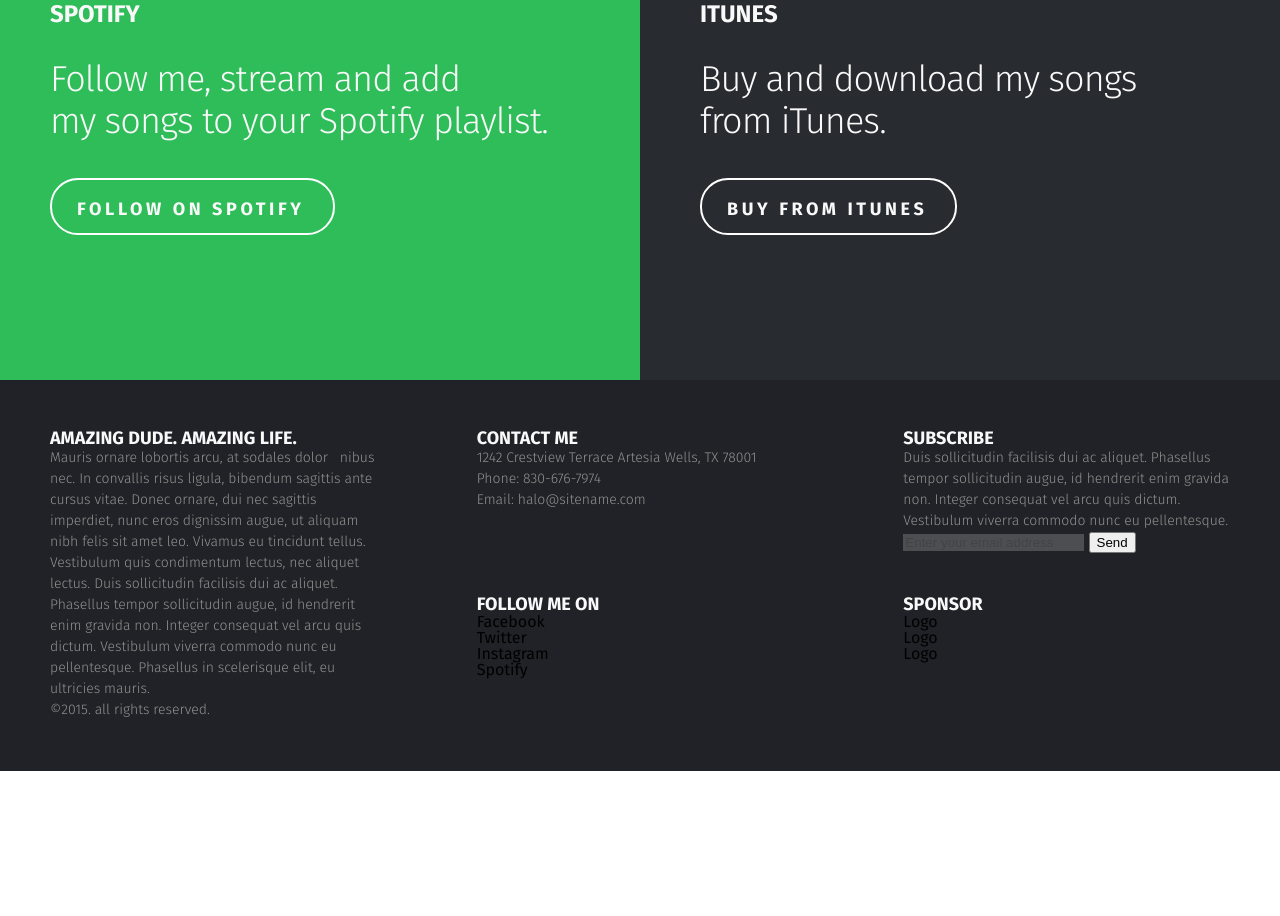
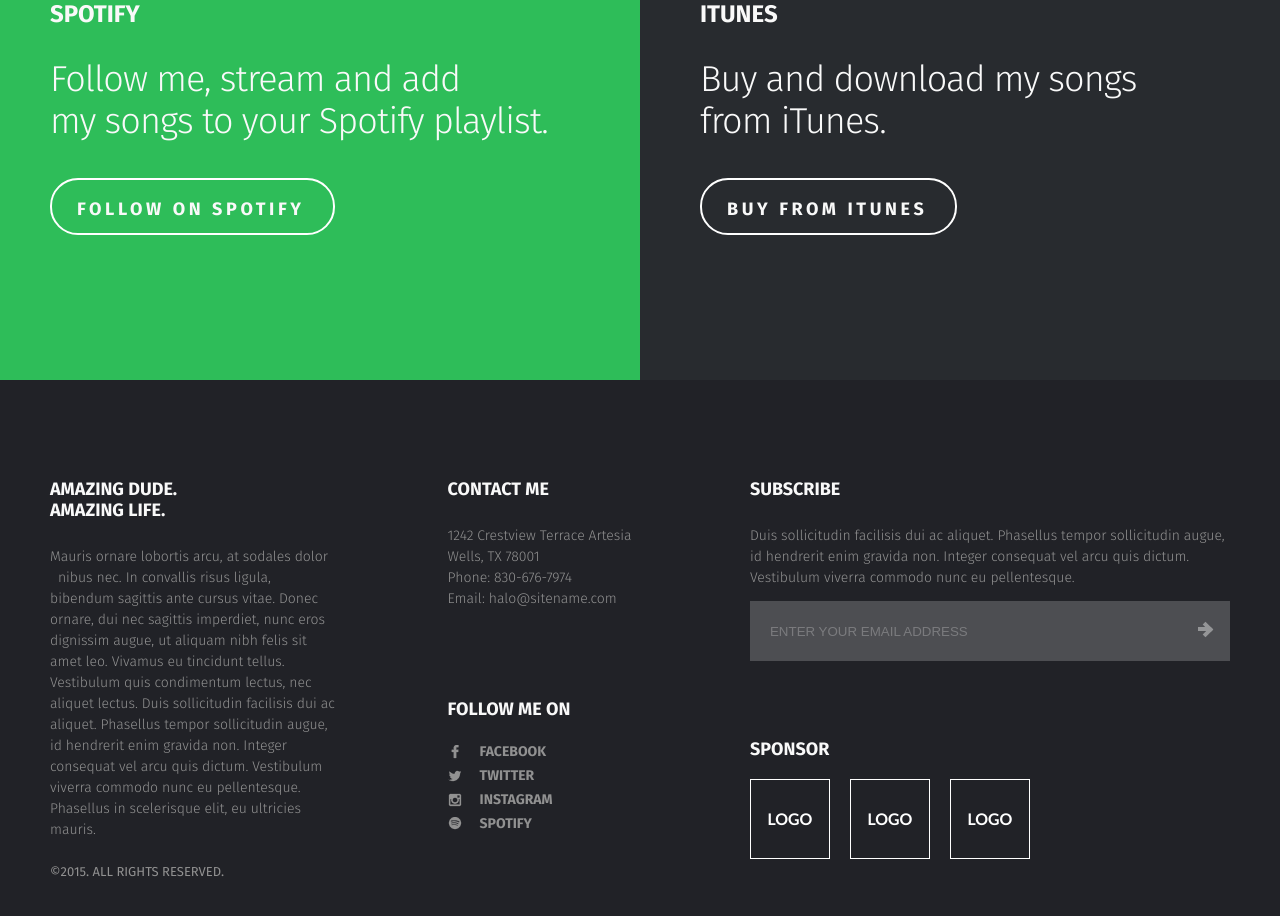
Before and after one commit to costaline/amazing, a website: page source/index.html in a window 1280 px wide. Shown: the part 3465-4381 px from the top of the page. Before the commit the page ends 4236 px from the top, so only its background shows below. Drawn offline with nearby package versions, Linux system fonts and the light colour scheme; files that its build step writes are made by us from their sources; files whose address does not match are found by name.

Commit message:
fix style footer

```diff
--- /dev/null
+++ b/source/blocks/follow/style/follow.scss
@@ -0,0 +1,36 @@
+.follow__list {
+  margin-top: -3px;
+}
+
+.follow__item {
+  margin-bottom: 8px;
+}
+
+.follow__link {
+  padding-left: 32px;
+
+  text-decoration: none;
+  text-transform: uppercase;
+  color: #919191;
+  font-weight: 700;
+  font-size: 14px;
+
+  background-image: url(../img/sprite.png);
+  background-repeat: no-repeat;
+
+  &--facebook {
+    background-position: 0 -1px;
+  }
+
+  &--twitter {
+    background-position: 0 -25px;
+  }
+
+  &--instagram {
+    background-position: 0 -49px;
+  }
+
+  &--spotify {
+    background-position: 0 -74px;
+  }
+}
--- a/source/blocks/footer/style/footer.scss
+++ b/source/blocks/footer/style/footer.scss
@@ -1,15 +1,17 @@
 .footer {
-  padding-top: 50px;
-  padding-bottom: 50px;
+  padding-top: 100px;
+  padding-bottom: 150px;
 
   background-color: #212227;
 
   & .container {
     display: grid;
-    grid-template-columns: 1fr 1fr 1fr;
+    grid-template-columns: 3fr 2fr 5fr;
     grid-template-areas: 'hero contact subscribe'
                         'hero follow sponsor';
-    grid-column-gap: 100px;
+    grid-template-rows: 200px 200px;
+    grid-column-gap: 112px;
+    grid-row-gap: 20px;
   }
 }
 
@@ -31,13 +33,18 @@
 
 .footer__sponsor {
   grid-area: sponsor;
+
+  padding-top: 40px;
 }
 
 .footer__title {
+  margin-bottom: 25px;
+
   color: #f9f9f9;
   font-size: 18px;
   font-weight: 700;
   text-transform: uppercase;
+  line-height: 21px;
 }
 
 .footer__text {
@@ -48,8 +55,76 @@
   line-height: 21px;
 }
 
+.footer__copyright {
+  margin-top: 25px;
+
+  text-transform: uppercase;
+  color: #919191;
+  font-size: 13px;
+}
+
+.footer__form {
+  position: relative;
+
+  margin-top: 12px;
+}
+
 .footer__input {
+  padding-left: 20px;
+  width: 480px;
+  height: 60px;
   background-color: #909193;
   opacity: 0.4;
   border: none;
+
+  &::placeholder {
+    color: #ffffff;
+    text-transform: uppercase;
+  }
 }
+
+.footer__button {
+  position: absolute;
+  right: 0;
+  top: 0;
+
+  height: 60px;
+  width: 60px;
+
+  background-color: transparent;
+  border: none;
+
+  opacity: 0.4;
+
+  &::before {
+    content: "";
+
+    position: relative;
+    left: 24px;
+
+    display: block;
+    box-sizing: border-box;
+    width: 11px;
+    height: 11px;
+
+    border-top: 4px solid #ffffff;
+    border-right: 4px solid #ffffff;
+
+    transform: rotate(45deg);
+  }
+
+  &::after {
+    content: "";
+
+    position: relative;
+    top: -7.5px;
+    left: 22px;
+
+    box-sizing: border-box;
+    display: block;
+    width: 11px;
+    height: 4px;
+
+    background-color: #ffffff;
+  }
+}
--- /dev/null
+++ b/source/blocks/sponsor/style/sponsor.scss
@@ -0,0 +1,21 @@
+.sponsor__list {
+  margin-top: -7px;
+  display: grid;
+  grid-template-columns: 80px 80px 80px;
+  grid-column-gap: 20px;
+}
+
+.sponsor__link {
+  display: flex;
+  align-items: center;
+  justify-content: center;
+  width: 80px;
+  height: 80px;
+
+  font-family: 'Lato';
+  text-decoration: none;
+  text-transform: uppercase;
+  color: #ffffff;
+
+  border: 1px solid #ffffff;
+}
--- a/source/index.html
+++ b/source/index.html
@@ -131,7 +131,7 @@
   <footer class="footer">
     <div class="container">
       <section class="footer__hero">
-        <h3 class="footer__title">Amazing Dude. Amazing Life.</h3>
+        <h3 class="footer__title">Amazing Dude. <br>Amazing Life.</h3>
         <p class="footer__text">
           Mauris ornare lobortis arcu, at sodales dolor finibus nec. In convallis risus ligula, bibendum sagittis ante
           cursus vitae. Donec ornare, dui nec sagittis imperdiet, nunc eros dignissim augue, ut aliquam nibh felis sit
@@ -142,7 +142,7 @@
           vel arcu quis dictum. Vestibulum viverra commodo nunc eu pellentesque. Phasellus in scelerisque elit, eu
           ultricies mauris.
         </p>
-        <p class="footer__text">
+        <p class="footer__copyright">
           &copy;2015. all rights reserved.
         </p>
       </section>
@@ -162,11 +162,19 @@
 
       <section class="footer__follow">
         <h3 class="footer__title">Follow me on</h3>
-        <ul class="follow-list">
-          <li class="follow-list__item">Facebook</li>
-          <li class="follow-list__item">Twitter</li>
-          <li class="follow-list__item">Instagram</li>
-          <li class="follow-list__item">Spotify</li>
+        <ul class="follow__list">
+          <li class="follow__item">
+            <a class="follow__link follow__link--facebook" href="#">Facebook</a>
+          </li>
+          <li class="follow__item">
+            <a class="follow__link follow__link--twitter" href="#">Twitter</a>
+          </li>
+          <li class="follow__item">
+            <a class="follow__link follow__link--instagram" href="#">Instagram</a>
+          </li>
+          <li class="follow__item">
+            <a class="follow__link follow__link--spotify" href="#">Spotify</a>
+          </li>
         </ul>
       </section>
 
@@ -180,18 +188,24 @@
         <form class="footer__form" action="">
           <label for="email"></label>
           <input class="footer__input" type="email" name="email" id="email" placeholder="Enter your email address">
-          <button type="submit">
-            <span class="visually-hidden!">Send</span>
+          <button class="footer__button" type="submit">
+            <span class="visually-hidden">Send</span>
           </button>
         </form>
       </section>
 
       <section class="footer__sponsor">
         <h3 class="footer__title">Sponsor</h3>
-        <ul class="sponsor-list">
-          <li class="sponsor-list__item">Logo</li>
-          <li class="sponsor-list__item">Logo</li>
-          <li class="sponsor-list__item">Logo</li>
+        <ul class="sponsor__list">
+          <li class="sponsor__item">
+            <a class="sponsor__link" href="#">Logo</a>
+          </li>
+          <li class="sponsor__item">
+            <a class="sponsor__link" href="#">Logo</a>
+          </li>
+          <li class="sponsor__item">
+            <a class="sponsor__link" href="#">Logo</a>
+          </li>
         </ul>
       </section>
     </div>
--- a/source/style/style.scss
+++ b/source/style/style.scss
@@ -16,3 +16,5 @@
 @import "../blocks/music/style/music.scss";
 @import "../blocks/button/style/button.scss";
 @import "../blocks/footer/style/footer.scss";
+@import "../blocks/follow/style/follow.scss";
+@import "../blocks/sponsor/style/sponsor.scss";
```
Also changed, not shown: source/blocks/follow/img/sprite.png (added).
